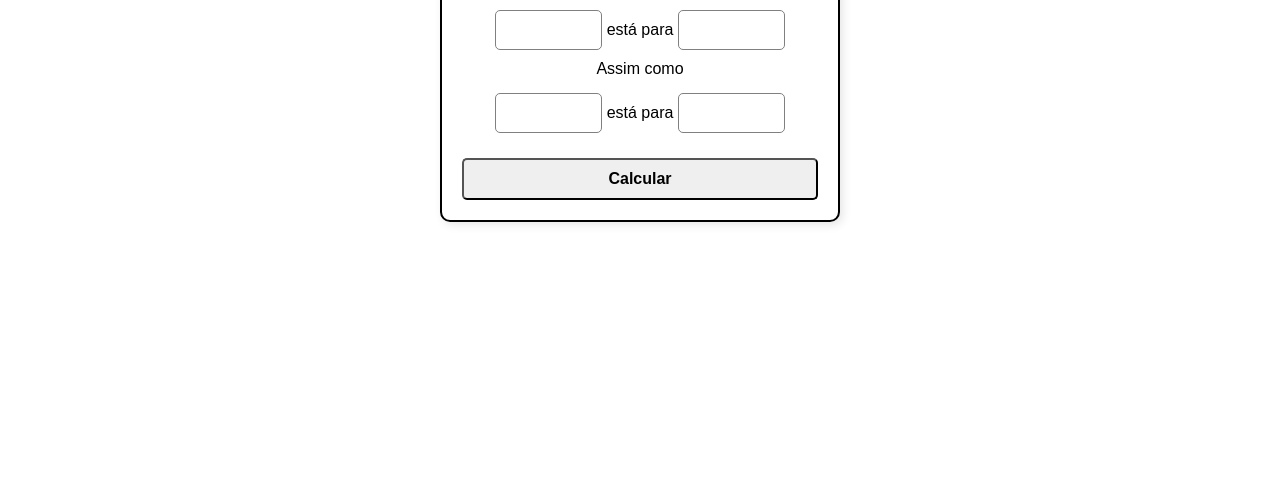
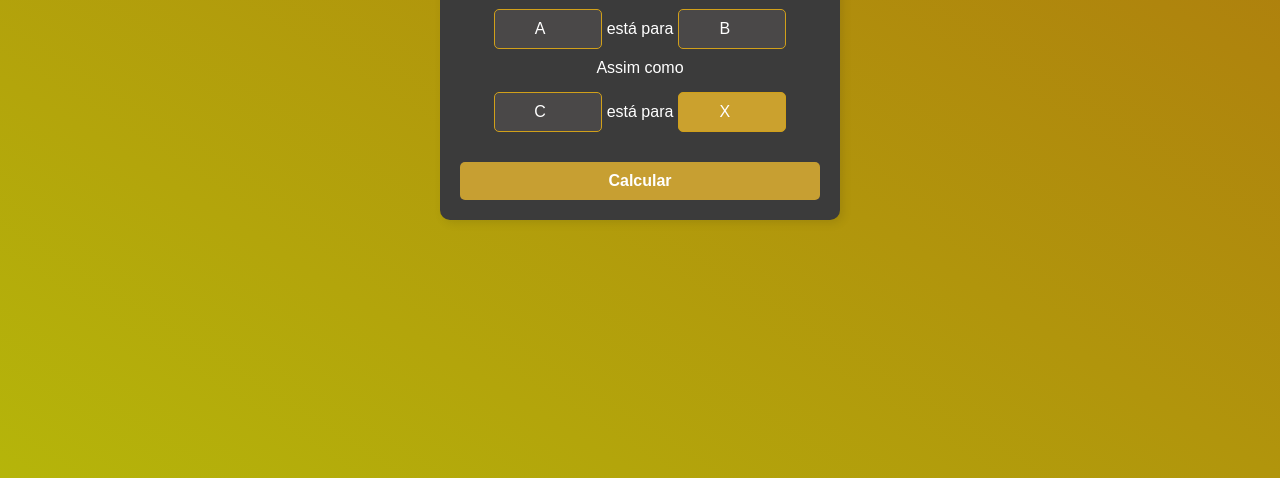
Before and after one commit to lucas-aguiar33/calculadora-regra-de-tres, a plain HTML site: page index.html in a window 1280 px wide. Shown: the part 322-800 px from the top of the page. Drawn offline with Linux system fonts and the light colour scheme.

Commit message:
Estilizando o projeto

```diff
--- a/css/style.css
+++ b/css/style.css
@@ -11,10 +11,12 @@ body {
     flex-direction: column;
     justify-content: center;
     align-items: center;
+    background:linear-gradient(to top right, rgb(181, 181, 10), rgb(173, 117, 14))
 }
 
 #container {
-    border:2px solid black;
+    background-color: rgb(59, 59, 59);
+    color:white;
     width:400px;
     padding:20px;
     display: flex;
@@ -23,6 +25,7 @@ body {
     gap:20px;
     border-radius:10px;
     box-shadow: 3px 3px 10px rgba(0,0,0,0.1)
+
 }
 
 #body-calculadora  {
@@ -46,9 +49,17 @@ body {
     width:30%;
     padding:10px;
     font-size:16px;
-    border:1px solid gray;
+    border:1px solid rgb(209, 160, 26);
+    background-color: rgb(74, 72, 72);
     border-radius:5px;
     text-align: center;
+    color:white;
+}
+
+.box-input input:focus {
+    outline:none;
+    border:2px solid rgb(209, 160, 26);
+
 }
 
 
@@ -57,7 +68,23 @@ body {
     padding:10px;
     font-weight: bold;
     font-size:16px;
+    border:none;
     border-radius:5px;
-    margin-top:5px;
+    margin-top:10px;
     cursor:pointer;
+    background-color: rgb(199, 159, 50);
+    color:white;
+    transition: transform 0.2s linear;
 }
+
+#btn-calcular:hover {
+    transform: scaleY(1.1);
+}
+
+input::-webkit-input-placeholder {
+    color:white;
+}
+
+input#res {
+    background:rgb(203, 161, 46);
+}
--- a/index.html
+++ b/index.html
@@ -15,17 +15,17 @@
 
         <div id="body-calculadora">
             <div class="box-input">
-                <input type="number" id="valor1">
+                <input type="number" id="valor1" placeholder="A">
                 <span>está para</span>
-                <input type="number" id="valor2">
+                <input type="number" id="valor2" placeholder="B">
             </div>
 
             <span>Assim como</span>
 
             <div class="box-input">
-                <input type="number" id="valor3">
+                <input type="number" id="valor3" placeholder="C">
                 <span>está para</span>
-                <input type="number" id="res">
+                <input type="number" id="res" placeholder="X" disabled>
             </div>
         </div>
 
```
